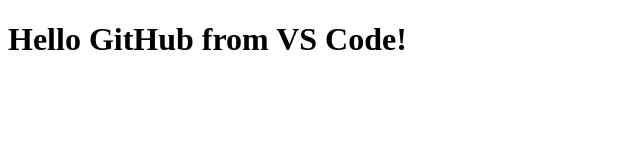
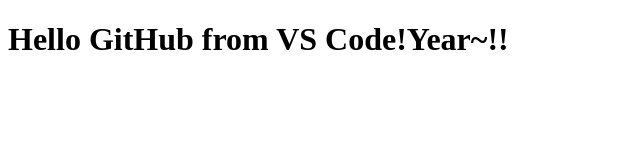
Before and after one commit to hamuchan2025/2nd-github, a plain HTML site: page index.html in a window 1280 px wide. Shown: the whole page, without its empty margins (0-640 px from the left). Drawn offline with Linux system fonts and the light colour scheme.

Commit message:
テストコミット

```diff
--- a/index.html
+++ b/index.html
@@ -5,6 +5,6 @@
   <title>My First Page</title>
 </head>
 <body>
-  <h1>Hello GitHub from VS Code!</h1>
+  <h1>Hello GitHub from VS Code!Year~!!</h1>
 </body>
 </html>
```
